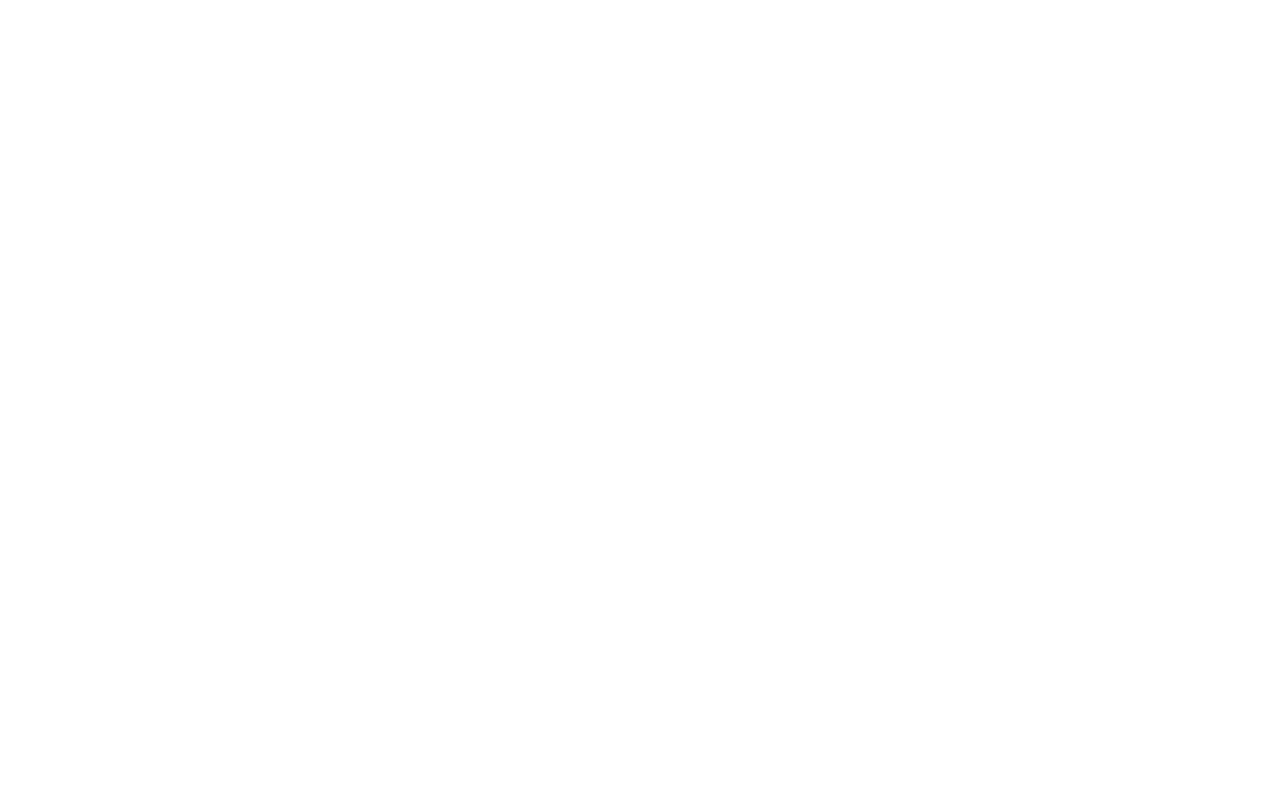
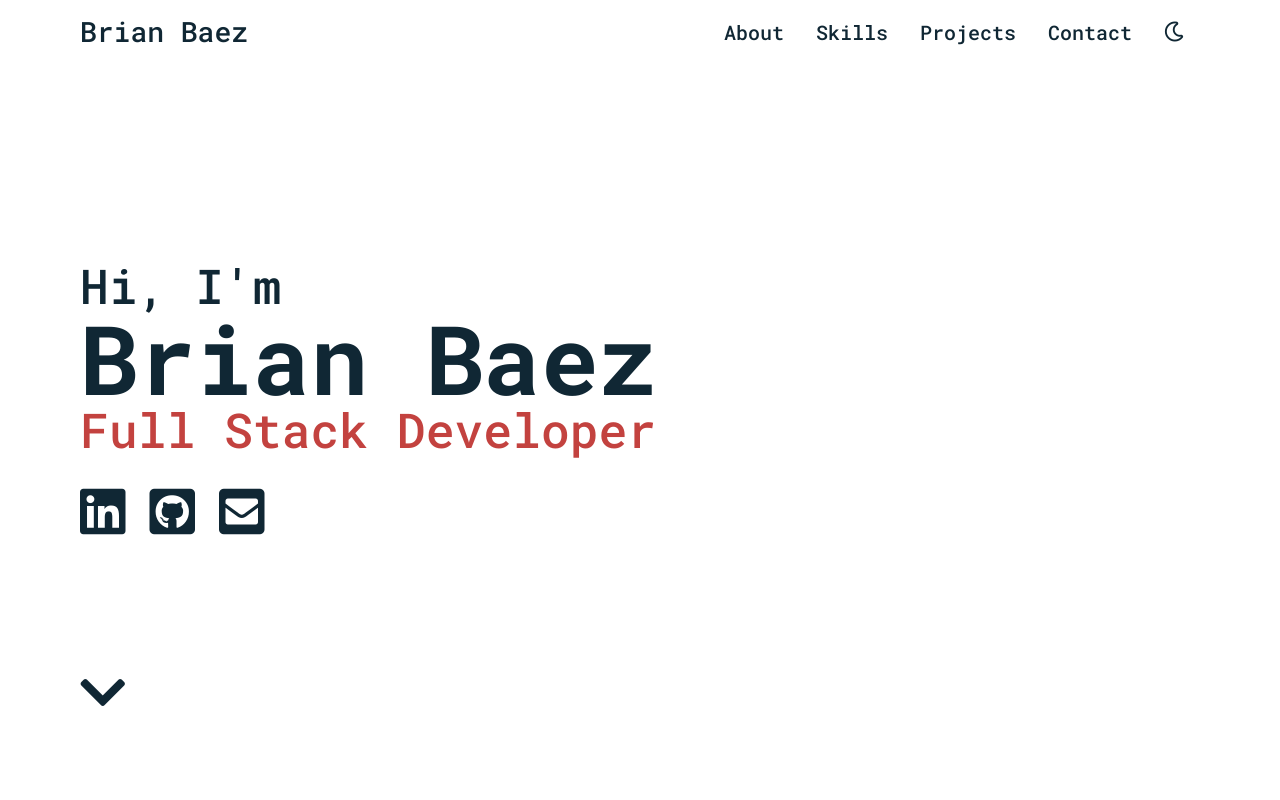
Before and after one commit to brianbaez/portfolio, a React (Create React App) app: page / in a window 1280 px wide. Before the commit this address had no page. Shown: the top 800 px of the page. Built offline with nearby package versions, Linux system fonts and the light colour scheme.

Commit message:
Updated Route path

```diff
--- a/src/components/App.js
+++ b/src/components/App.js
@@ -9,7 +9,7 @@ function App() {
   return (
     <Router basename={process.env.PUBLIC_URL}>
       <Routes>
-        <Route exact path="/portfolio" element={<Home />} />
+        <Route exact path="/" element={<Home />} />
       </Routes>
     </Router>
   );
```
